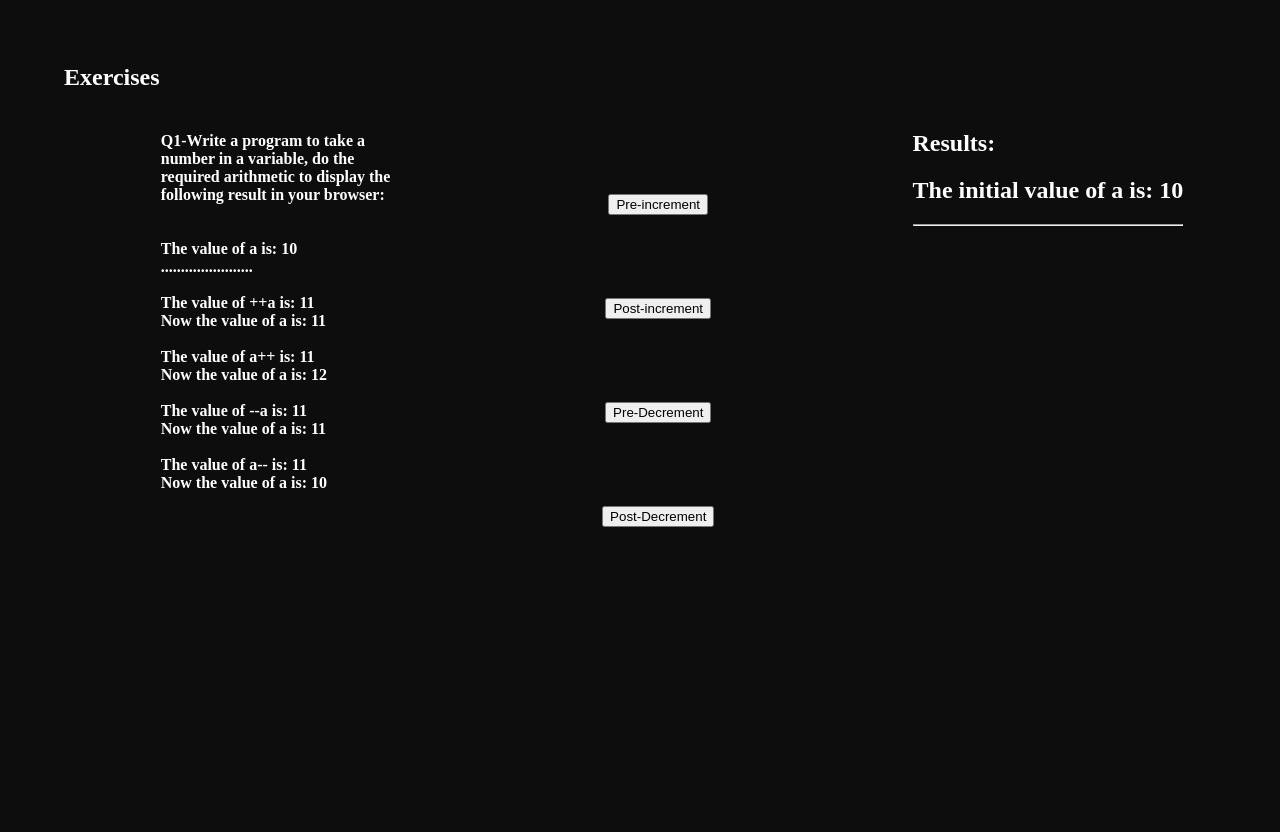
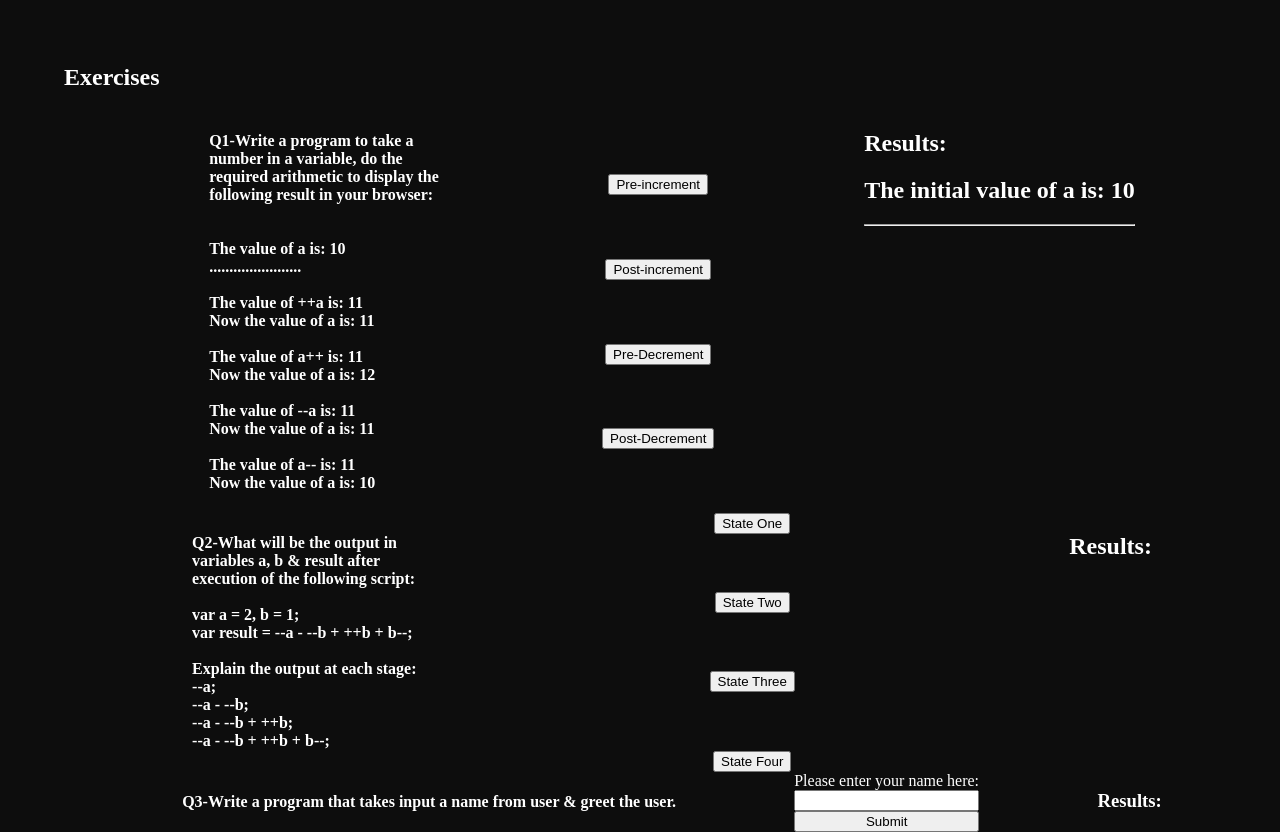
Before and after one commit to samibhojani/JS-prac1, a plain HTML site: page index.html in a window 1280 px wide. Shown: the part 296-1128 px from the top of the page. Before the commit the page ends 907 px from the top, so only its background shows below. Drawn offline with Linux system fonts and the light colour scheme.

Commit message:
Q2 and Q3 solved
Added all stage results and added greetings with user input

```diff
--- a/css/style.css
+++ b/css/style.css
@@ -49,12 +49,11 @@ nav ul li a:hover{
 
 .qOne {
     display: flex;
-    justify-content: space-around;
+    justify-content: space-evenly;
     width: 100%;
-    height: 500px;
 }
 
-.qOne h4 {
+.questionOne {
     width: 20%;
 }
 
@@ -66,11 +65,41 @@ nav ul li a:hover{
     align-items: center;
 }
 
-.dibuttons button {
-    height: 200px;
-}
-
 .resultqOne {
     width: 50%;
     height: 500px;
 }
+
+
+.qTwo {
+    display: flex;
+    justify-content: space-around;
+    width: 100%;
+}
+
+.questionTwo {
+    width: 20%;
+}
+
+.stateButtons {
+    width: 10%;
+    display: flex;
+    flex-direction: column;
+    justify-content: space-between;
+    align-items: center;
+}
+
+.resultqTwo {
+    width: 50%;
+    height: 500px;
+}
+
+.qThree {
+    display: flex;
+    justify-content: space-evenly;
+}
+.solqThree {
+    display: flex;
+    flex-direction: column;
+    justify-content: space-evenly;
+}
--- a/index.html
+++ b/index.html
@@ -16,7 +16,7 @@
    </header>
    <nav>
     <ul>
-        <li><a href="chSixToNine">6 - 9</a></li>
+        <li><a href="#chSixToNine">6 - 9</a></li>
         <li><a href="ch9-11">9 - 11</a></li>
         <li><a href="ch12-13">12 - 13</a></li>
     </ul>
@@ -26,6 +26,7 @@
     <h1>Chapter: 6 to 9</h1>
     <h2>Exercises</h2>
     <div class="qOne">
+        <div class="questionOne">
         <h4>Q1-Write a program to take a number in a variable, do the
         required arithmetic to display the following result in your
         browser:
@@ -56,7 +57,7 @@
         <br>
         Now the value of a is: 10
     </h4>
-
+    </div>
 
 
         <div class="diButtons">
@@ -78,6 +79,62 @@
 
    </section>
 
+   <section class = "qTwo">
+    <div class="questionTwo">
+        <h4>Q2-What will be the output in variables a, b & result after
+            execution of the following script:
+            <br>
+            <br>
+            var a = 2, b = 1;
+            <br>
+            var result = --a - --b + ++b + b--;
+            <br>
+            <br>
+            Explain the output at each stage:
+            <br>
+            --a;
+            <br>
+            --a - --b;
+            <br>
+            --a - --b + ++b;
+            <br>
+            --a - --b + ++b + b--;
+            <br>
+            </h4>
+    </div>
+    <div class="stateButtons">
+        <button onclick="stateOne()">State One</button>
+        <button onclick="stateTwo()">State Two</button>
+        <button onclick="stateThree()">State Three</button>
+        <button onclick="stateFour()">State Four</button>
+    </div>
+
+    <div class="resultQtwo">
+        <h2>Results:</h2>
+        <div id="pi"></div>
+        <div id="pis"></div>
+        <div id="pisa"></div>
+        <div id="pisaa"></div>
+    </div>
+   </section>
+
+   <section class="qThree">
+        <div class="questionThree">
+            <h4>Q3-Write a program that takes input a name from user &
+                greet the user.
+            </h4>
+        </div>
+
+            <div class="solqThree">
+            <label for="userName">Please enter your name here: </label>
+            <input type="text" id="userName">
+            <button onclick="greetings()">Submit</button>
+            </div>
+                <div class="resultqThree">
+                <h3>Results:</h3>
+                <div id="greetings"></div>
+                </div>
+   </section>
 
 
 
--- a/js/script.js
+++ b/js/script.js
@@ -1,10 +1,3 @@
-// <!DOCTYPE html>
-// <html>
-// <body>
-// <h1>The Document Object</h1>
-// <h2>The write() Method</h2>
-// <p>Write some HTML elements directly to the HTML output:</p>
-// <input id="myemail" type="number"/> <button onclick="renderResult()" >Submit</button>
 // <script>
 // function renderResult(){
 // var value = document.getElementById("myemail").value
@@ -38,7 +31,7 @@ function preIncrement(){
 
 document.getElementById(
   "incrementDecrement"
-).innerHTML += ` <h3>++a: ${++a} </h3>
+).innerHTML += ` <h3>The value of ++a is: ${++a} </h3>
     <h5> Now the value of a is: ${a} </h5>
  `;
 }
@@ -49,7 +42,7 @@ function postIncrement() {
 
   document.getElementById(
     "incrementDecrement"
-  ).innerHTML += ` <h3>a++: ${a++} </h3>
+  ).innerHTML += ` <h3>The value of a++ is: ${a++} </h3>
     <h5> Now the value of a is: ${a} </h5>
  `;
 }
@@ -61,7 +54,7 @@ function preDecrement(){
 
 document.getElementById(
   "incrementDecrement"
-).innerHTML += ` <h3>--a: ${--a} </h3>
+).innerHTML += ` <h3>The value of --a is: ${--a} </h3>
     <h5> Now the value of a is: ${a} </h5>
  `;
 }
@@ -72,7 +65,65 @@ function postDecrement() {
 
   document.getElementById(
     "incrementDecrement"
-  ).innerHTML += ` <h3>a--: ${a--} </h3>
+  ).innerHTML += ` <h3>The value of a-- is: ${a--} </h3>
     <h5> Now the value of a is: ${a} </h5>
  `;
 }
+
+
+var a = 2;
+var b = 1;
+var result;
+
+
+
+function stateOne(){
+
+  document.getElementById(
+    "pi"
+  ).innerHTML += ` <h3><b>--a</b> </h3>
+      <h5> a is: ${a}</h5>
+      <h5> b is: ${b}</h5>
+      <h5> result is: ${--a}</h5>
+   `;
+  }
+
+
+function stateTwo(){
+
+    document.getElementById(
+      "pis"
+    ).innerHTML += ` <h3><b>--a - --b</b> </h3>
+        <h5> a is: ${a}</h5>
+        <h5> b is: ${b}</h5>
+        <h5> result is: ${--a - --b}</h5>
+     `;
+    }
+
+function stateThree(){
+
+      document.getElementById(
+        "pisa"
+      ).innerHTML += ` <h3><b>--a - --b + ++b</b> </h3>
+          <h5> a is: ${a}</h5>
+          <h5> b is: ${b}</h5>
+          <h5> result is: ${--a - --b + ++b}</h5>
+       `;
+      }
+
+function stateFour(){
+
+        document.getElementById(
+          "pisaa"
+        ).innerHTML += ` <h3><b>--a - --b + ++b + b--</b> </h3>
+            <h5> a is: ${a}</h5>
+            <h5> b is: ${b}</h5>
+            <h5> result is: ${--a - --b + ++b + b--}</h5>
+         `;
+        }
+
+function greetings(){
+
+          var user = document.getElementById("userName").value;
+                     document.getElementById("greetings").innerHTML += ` <h1> Greetings! ${user} </h1>`;
+          }
```
